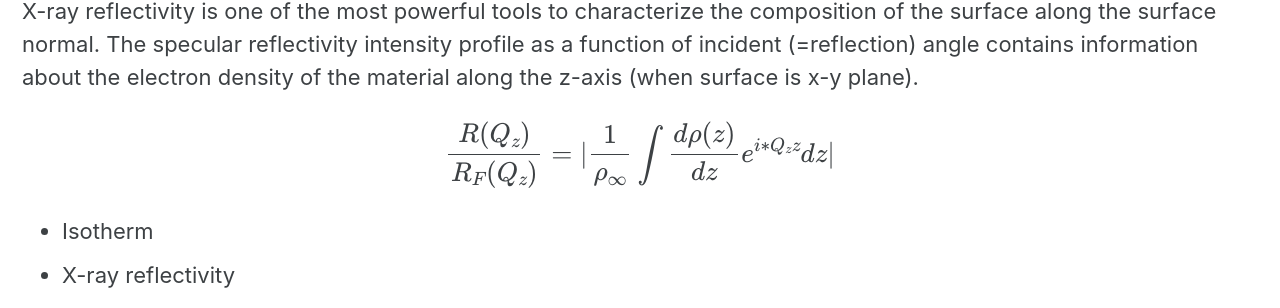
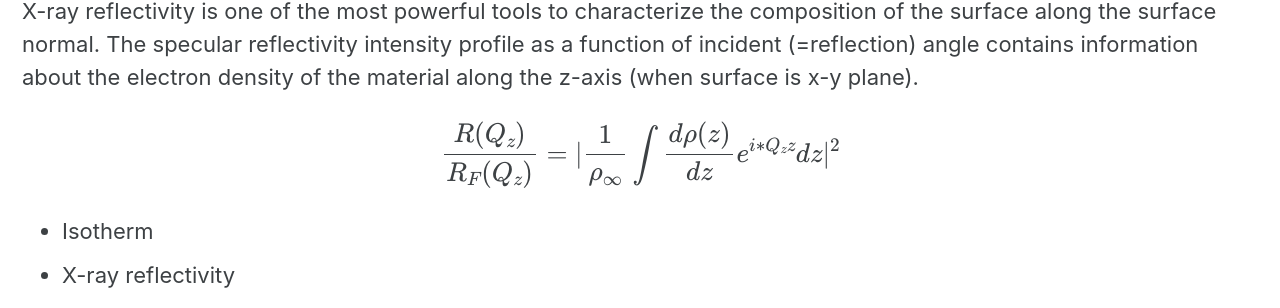
Before and after one commit to sangjunyoo-phd/sangjunyoo-phd.github.io, a Jekyll site: the page built from _pages/analysis.md, in a window 1280 px wide. Shown: the part 277-585 px from the top of the page. Built offline with Jekyll 4.4.1, drawn with Linux system fonts in a browser that asks for light colours; cached includes are drawn as plain includes.

Commit message:
Update analysis.md

```diff
--- a/_pages/analysis.md
+++ b/_pages/analysis.md
@@ -11,7 +11,7 @@ A lot of data analysis and mathematical formulations are done during research. T
 X-ray reflectivity is one of the most powerful tools to characterize the composition of the surface along the surface normal.
 The specular reflectivity intensity profile as a function of incident (=reflection) angle contains information about the electron density of the material along the z-axis (when surface is x-y plane).
 
-$$ \frac{R(Q_{z})} {R_{F} (Q_{z})} = | \frac{1}{\rho_{\infty}} \int \frac{d \rho (z)}{dz} e^{i*Q_{z}z} dz| $$
+$$ \frac{R(Q_{z})} {R_{F} (Q_{z})} = | \frac{1}{\rho_{\infty}} \int \frac{d \rho (z)}{dz} e^{i*Q_{z}z} dz|^{2} $$
 
 * Isotherm
 * X-ray reflectivity
```
